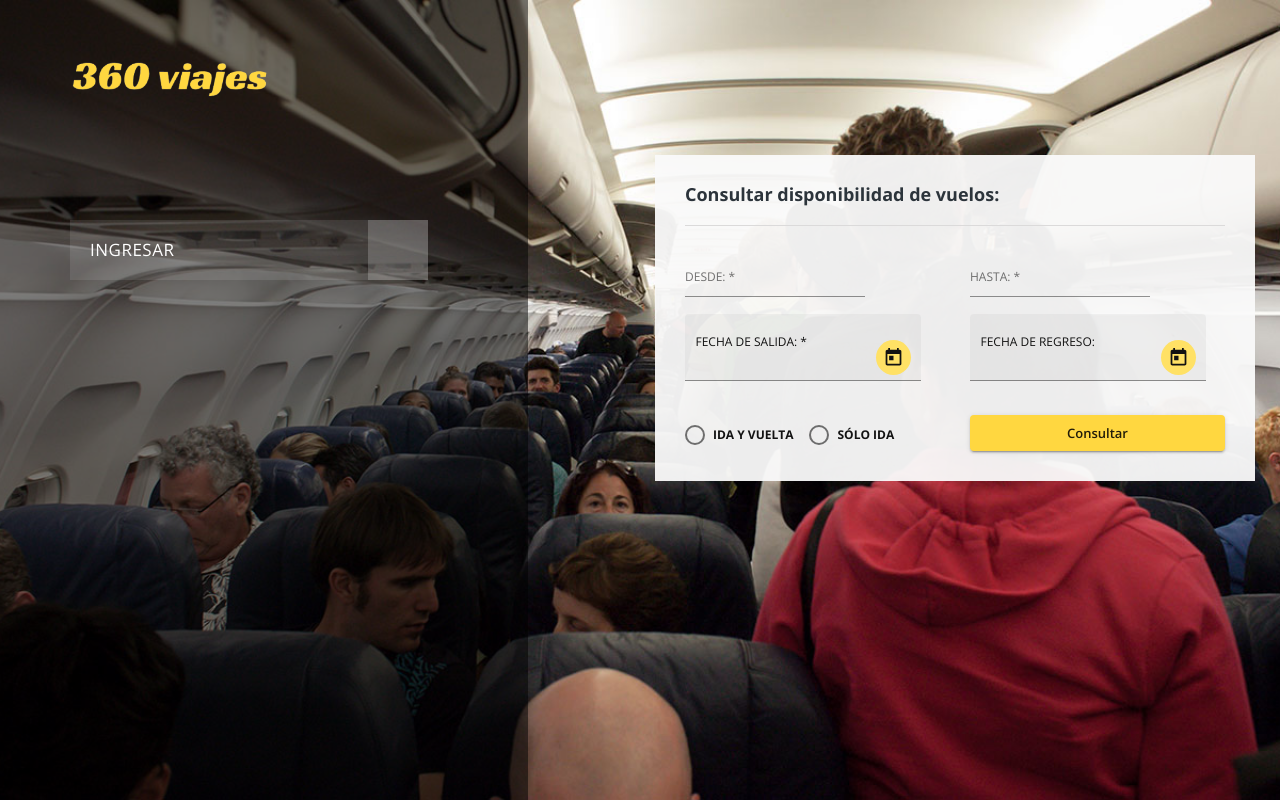
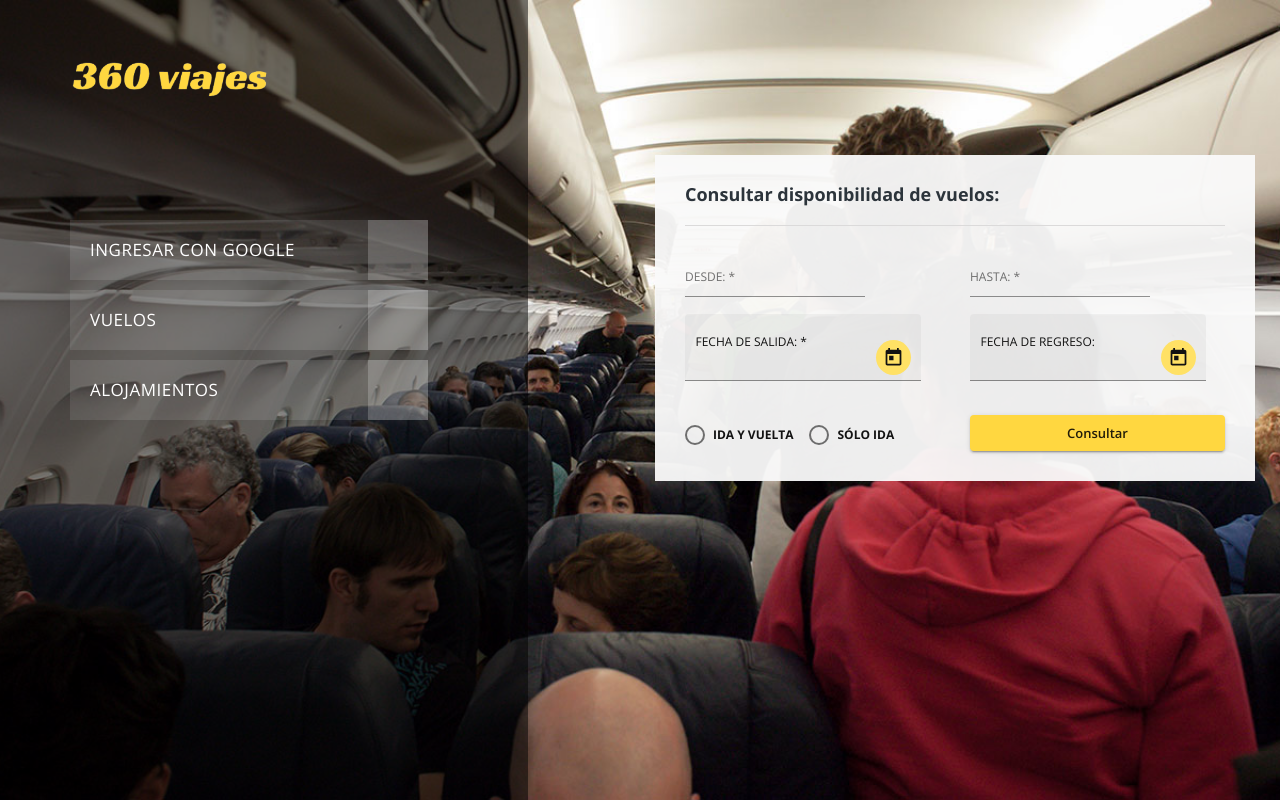
Before and after one commit to No-Country/S2-03-M, an Angular app in the folder turismo-app/: page / in a window 1280 px wide. Built offline with nearby package versions, Linux system fonts and the light colour scheme; a web font is replaced by a local one.

Commit message:
Frontend: Added more buttons

```diff
--- a/turismo-app/src/app/pages/home/home.component.html
+++ b/turismo-app/src/app/pages/home/home.component.html
@@ -10,7 +10,15 @@
             <ul class="social-links">
               <li>
                 <a href="#"
-                  >Ingresar<i class="fa fa-user"></i></a>
+                  >Ingresar con Google<i class="fa fa-google"></i></a>
+              </li>
+              <li>
+                <a href="#"
+                  >Vuelos<i class="fa fa-plane"></i></a>
+              </li>
+              <li>
+                <a href="#"
+                  >Alojamientos<i class="fa fa-bed"></i></a>
               </li>
             </ul>
           </div>
```
